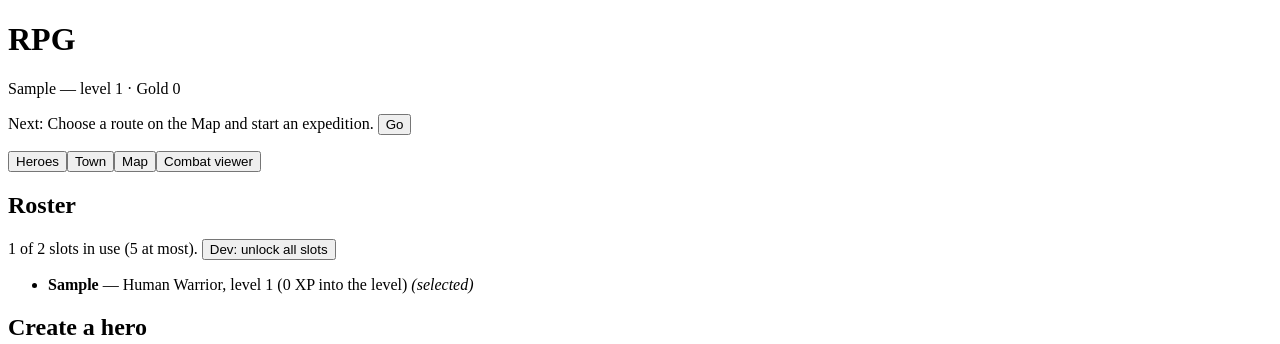
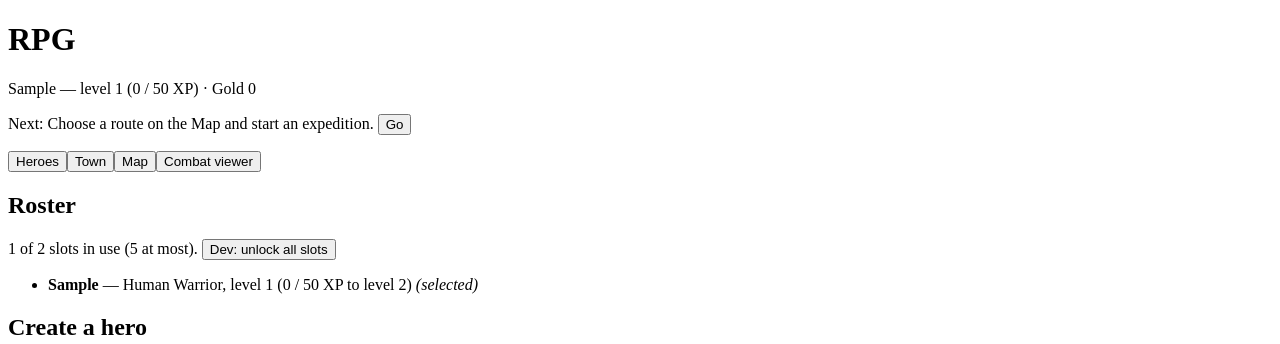
Before and after one commit to Elegalaxy/rpg, a React (Vite) app: page / in a window 1280 px wide. Both pictures are taken after typing "Sample" into the empty fields and a click on the button "Create hero". Shown: the top 344 px of the page. Built offline with nearby package versions, Linux system fonts and the light colour scheme.

Commit message:
Show the XP needed for the next level in the roster and header.
Co-Authored-By: Claude Sonnet 5.5 <noreply@anthropic.com>

```diff
--- a/src/ui/App.tsx
+++ b/src/ui/App.tsx
@@ -1,5 +1,6 @@
 import { useEffect, useState } from 'react'
 
+import { xpToNextLevel } from '../sim/stats.ts'
 import { selectedHero } from '../persist/character.ts'
 import { nextHint, type Tab } from '../persist/guidance.ts'
 import type { SaveData } from '../persist/save.ts'
@@ -63,7 +64,7 @@ function Header({ save, onGo }: { save: SaveData; onGo: (tab: Tab) => void }) {
   return (
     <header aria-label="Status">
       <p>
-        {hero === null ? 'No hero selected' : `${hero.name} — level ${hero.progress.level}`} · Gold {save.account.gold}
+        {hero === null ? 'No hero selected' : `${hero.name} — level ${hero.progress.level} (${hero.progress.xp} / ${xpToNextLevel(hero.progress.level)} XP)`} · Gold {save.account.gold}
         {save.account.debt > 0 ? ` · Debt ${save.account.debt}` : ''}
       </p>
       <p data-testid="next-hint">
--- a/src/ui/character/Roster.tsx
+++ b/src/ui/character/Roster.tsx
@@ -2,6 +2,7 @@ import { useState } from 'react'
 
 import { classIdentity, raceIdentity } from '../../content/heroes.ts'
 import { MAX_SLOTS } from '../../persist/save.ts'
+import { xpToNextLevel } from '../../sim/stats.ts'
 import { freeSlots } from '../../persist/roster.ts'
 import { chooseHero, devUnlockAllSlots, useSaveStatus } from '../store.ts'
 
@@ -29,7 +30,7 @@ export function Roster() {
           return (
             <li key={hero.id}>
               <strong>{hero.name}</strong> — {raceIdentity[hero.progress.race].name} {classIdentity[hero.classId].name},
-              level {hero.progress.level} ({hero.progress.xp} XP into the level){' '}
+              level {hero.progress.level} ({hero.progress.xp} / {xpToNextLevel(hero.progress.level)} XP to level {hero.progress.level + 1}){' '}
               {selected ? (
                 <em>(selected)</em>
               ) : (
```
Also changed, not shown: doc/IMPLEMENTATION_PLAN.md (+1 -0 lines).
